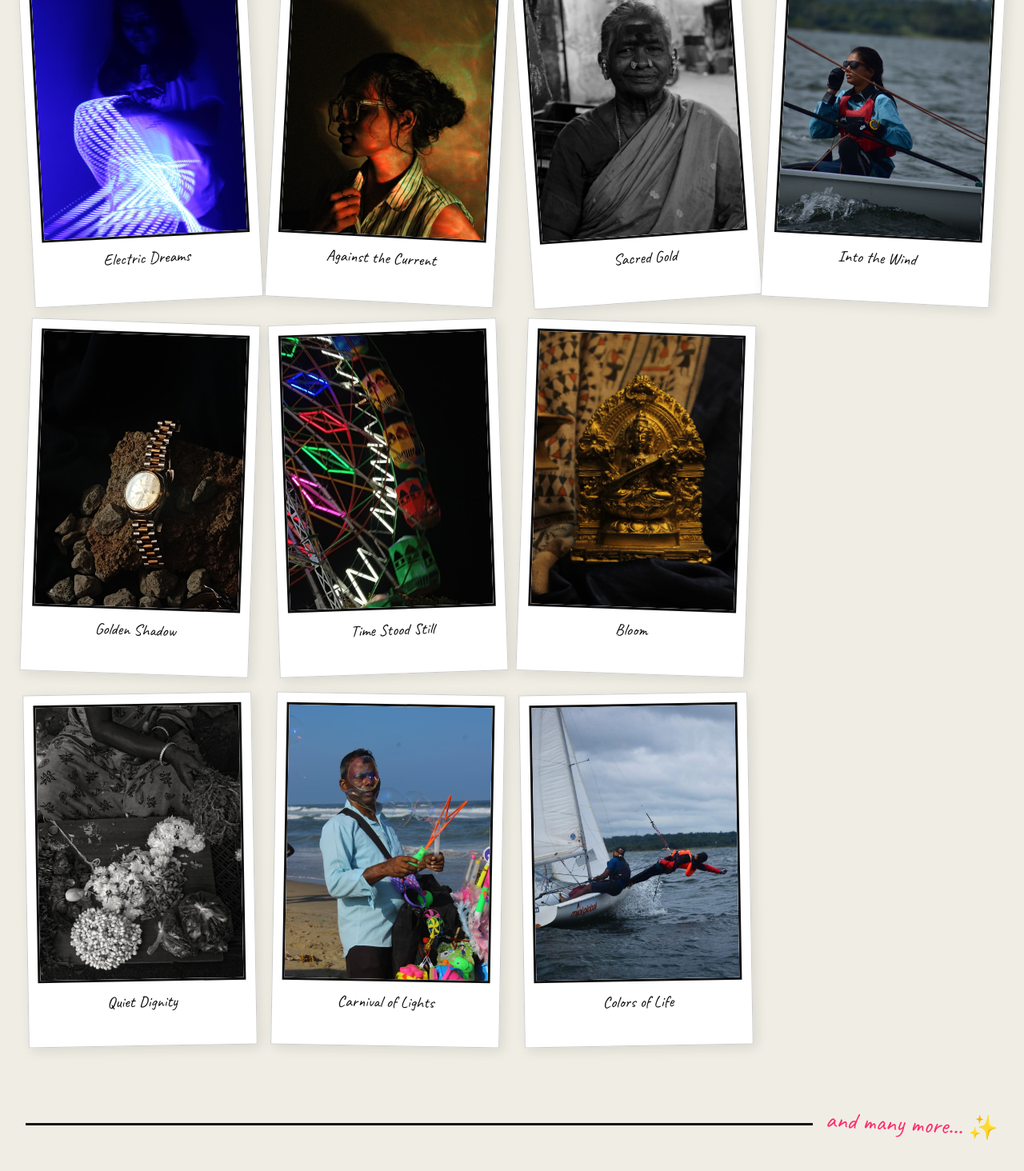
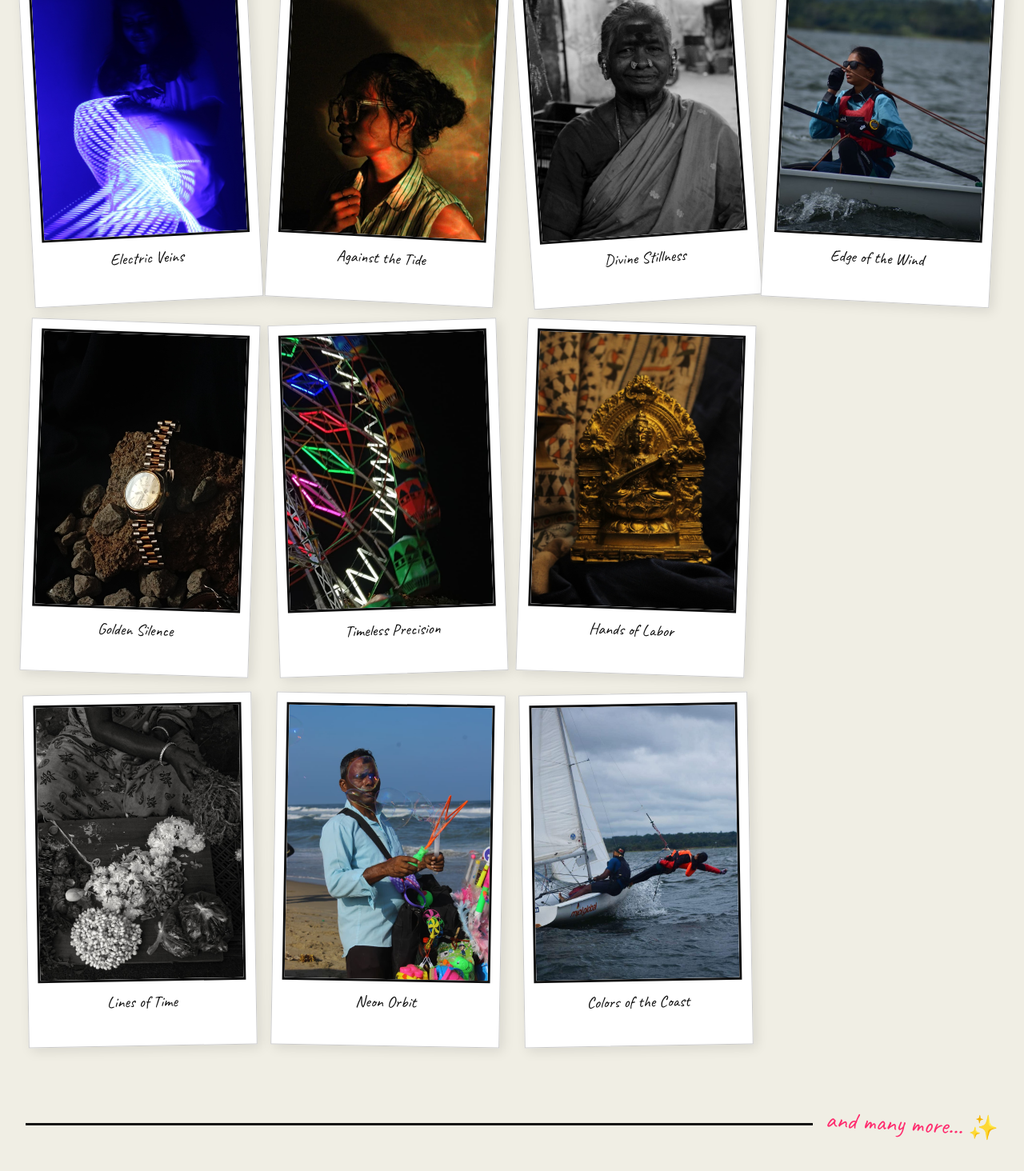
Before and after one commit to URK23CS7048Rohan/Krish, a Next.js app: page / in a window 1280 px wide. Shown: the part 6764-8228 px from the top of the page at 80% size. Built offline with nearby package versions, Linux system fonts and the light colour scheme.

Commit message:
feat: finalize photography titles with user-defined names

```diff
--- a/src/components/sections/Photography.tsx
+++ b/src/components/sections/Photography.tsx
@@ -3,16 +3,16 @@
 import { motion } from "framer-motion";
 
 const photos = [
-  { id: 1, url: "/portfolio/photography/1.jpeg", title: "Electric Dreams", rotate: "-rotate-3" },
-  { id: 2, url: "/portfolio/photography/2.jpeg", title: "Golden Shadow", rotate: "rotate-2" },
-  { id: 3, url: "/portfolio/photography/3.jpeg", title: "Quiet Dignity", rotate: "-rotate-1" },
-  { id: 4, url: "/portfolio/photography/4.jpeg", title: "Against the Current", rotate: "rotate-3" },
-  { id: 5, url: "/portfolio/photography/5.jpeg", title: "Time Stood Still", rotate: "-rotate-2" },
-  { id: 6, url: "/portfolio/photography/6.jpeg", title: "Carnival of Lights", rotate: "rotate-1" },
-  { id: 7, url: "/portfolio/photography/7.jpeg", title: "Sacred Gold", rotate: "-rotate-4" },
-  { id: 8, url: "/portfolio/photography/8.jpeg", title: "Bloom", rotate: "rotate-2" },
-  { id: 9, url: "/portfolio/photography/9.jpeg", title: "Colors of Life", rotate: "-rotate-1" },
-  { id: 10, url: "/portfolio/photography/10.jpeg", title: "Into the Wind", rotate: "rotate-3" },
+  { id: 1, url: "/portfolio/photography/1.jpeg", title: "Electric Veins", rotate: "-rotate-3" },
+  { id: 2, url: "/portfolio/photography/2.jpeg", title: "Golden Silence", rotate: "rotate-2" },
+  { id: 3, url: "/portfolio/photography/3.jpeg", title: "Lines of Time", rotate: "-rotate-1" },
+  { id: 4, url: "/portfolio/photography/4.jpeg", title: "Against the Tide", rotate: "rotate-3" },
+  { id: 5, url: "/portfolio/photography/5.jpeg", title: "Timeless Precision", rotate: "-rotate-2" },
+  { id: 6, url: "/portfolio/photography/6.jpeg", title: "Neon Orbit", rotate: "rotate-1" },
+  { id: 7, url: "/portfolio/photography/7.jpeg", title: "Divine Stillness", rotate: "-rotate-4" },
+  { id: 8, url: "/portfolio/photography/8.jpeg", title: "Hands of Labor", rotate: "rotate-2" },
+  { id: 9, url: "/portfolio/photography/9.jpeg", title: "Colors of the Coast", rotate: "-rotate-1" },
+  { id: 10, url: "/portfolio/photography/10.jpeg", title: "Edge of the Wind", rotate: "rotate-3" },
 ];
 
 export default function Photography() {
```
